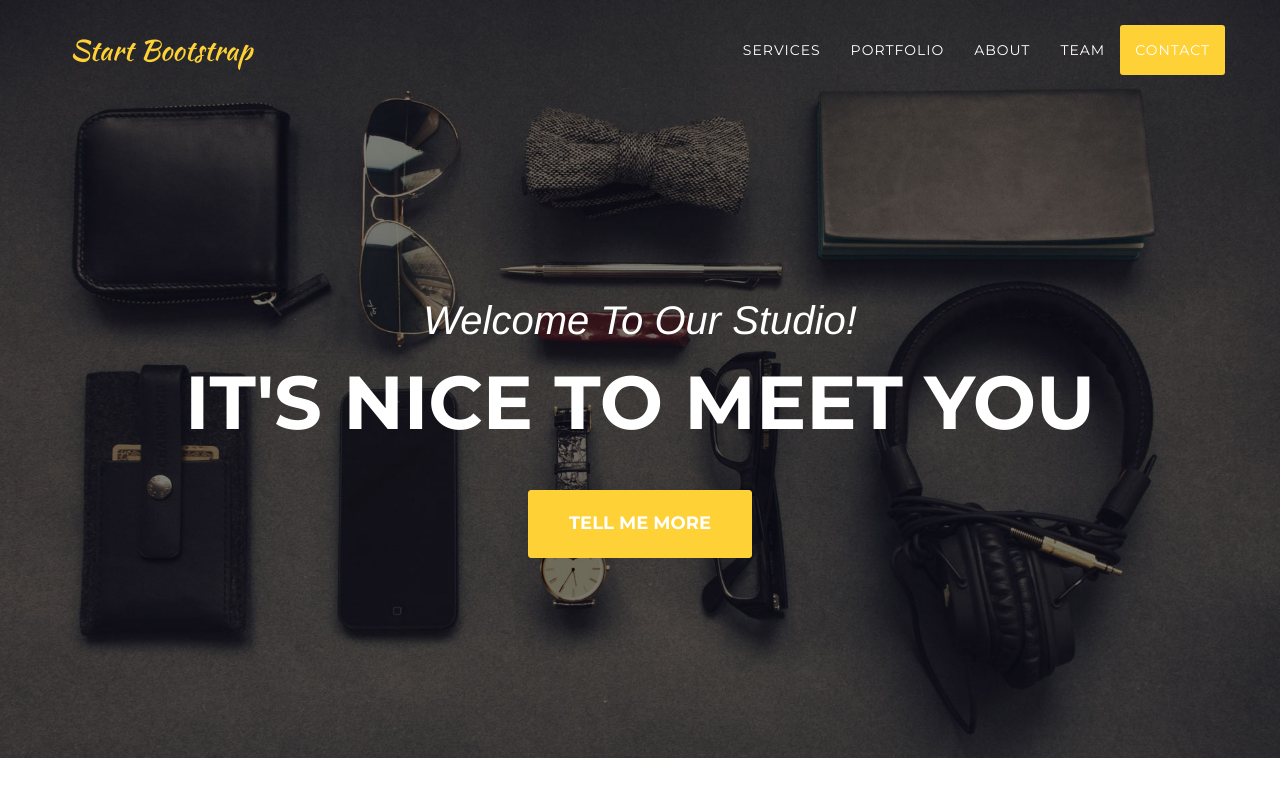
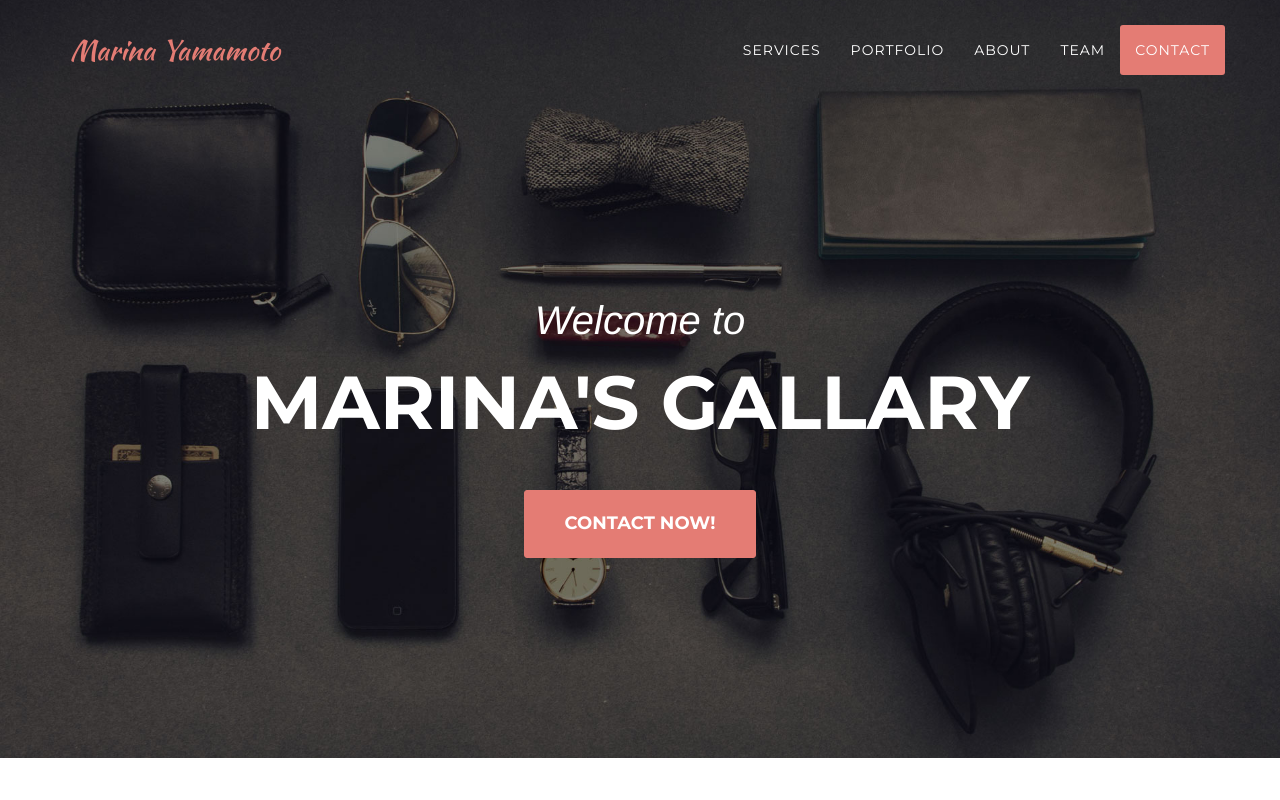
Before and after one commit to marina611/marina611.github.io, a website: page index.html in a window 1280 px wide. Shown: the top 800 px of the page. Drawn offline with nearby package versions, Linux system fonts and the light colour scheme; a web font is replaced by a local one.

Commit message:
色、タイトルの変更

```diff
--- a/index.html
+++ b/index.html
@@ -9,7 +9,7 @@
     <meta name="description" content="">
     <meta name="author" content="">
 
-    <title>Agency - Start Bootstrap Theme</title>
+    <title>Marina's Gallary</title>
 
     <!-- Bootstrap Core CSS -->
     <link href="vendor/bootstrap/css/bootstrap.min.css" rel="stylesheet">
@@ -22,7 +22,7 @@
     <link href='https://fonts.googleapis.com/css?family=Roboto+Slab:400,100,300,700' rel='stylesheet' type='text/css'>
 
     <!-- Theme CSS -->
-    <link href="css/agency.min.css" rel="stylesheet">
+    <link href="css/agency.css" rel="stylesheet">
 
     <!-- HTML5 Shim and Respond.js IE8 support of HTML5 elements and media queries -->
     <!-- WARNING: Respond.js doesn't work if you view the page via file:// -->
@@ -43,7 +43,7 @@
                 <button type="button" class="navbar-toggle" data-toggle="collapse" data-target="#bs-example-navbar-collapse-1">
                     <span class="sr-only">Toggle navigation</span> Menu <i class="fa fa-bars"></i>
                 </button>
-                <a class="navbar-brand page-scroll" href="#page-top">Start Bootstrap</a>
+                <a class="navbar-brand page-scroll" href="#page-top">Marina Yamamoto</a>
             </div>
 
             <!-- Collect the nav links, forms, and other content for toggling -->
@@ -78,9 +78,9 @@
     <header>
         <div class="container">
             <div class="intro-text">
-                <div class="intro-lead-in">Welcome To Our Studio!</div>
-                <div class="intro-heading">It's Nice To Meet You</div>
-                <a href="#services" class="page-scroll btn btn-xl">Tell Me More</a>
+                <div class="intro-lead-in">Welcome to</div>
+                <div class="intro-heading">Marina's Gallary</div>
+                <a href="#contact" class="page-scroll btn btn-xl">Contact now!</a>
             </div>
         </div>
     </header>
@@ -399,7 +399,7 @@
         <div class="container">
             <div class="row">
                 <div class="col-lg-12 text-center">
-                    <h2 class="section-heading">Contact Us</h2>
+                    <h2 class="section-heading">Contact Me</h2>
                     <h3 class="section-subheading text-muted">Lorem ipsum dolor sit amet consectetur.</h3>
                 </div>
             </div>
--- a/scss/_variables.scss
+++ b/scss/_variables.scss
@@ -2,8 +2,8 @@
 
 // Gray and Brand Colors for use across theme
 
-$theme-primary:    #fed136;
-$theme-danger:     #e74c3c;
+$theme-primary:    #e47c74;
+$theme-danger:     #fed136;
 
 $gray-base:			#000 !default;
 $gray-darker:		lighten($gray-base, 13.5%) !default; // #222
--- a/scss/agency.scss
+++ b/scss/agency.scss
@@ -261,7 +261,7 @@ section {
             max-width: 400px;
             margin: 0 auto;
             .portfolio-hover {
-                background: fade-out($theme-primary, .9);
+                background: fade-out($theme-primary, .4);
                 position: absolute;
                 width: 100%;
                 height: 100%;
```
Also changed, not shown: css/agency.css.
